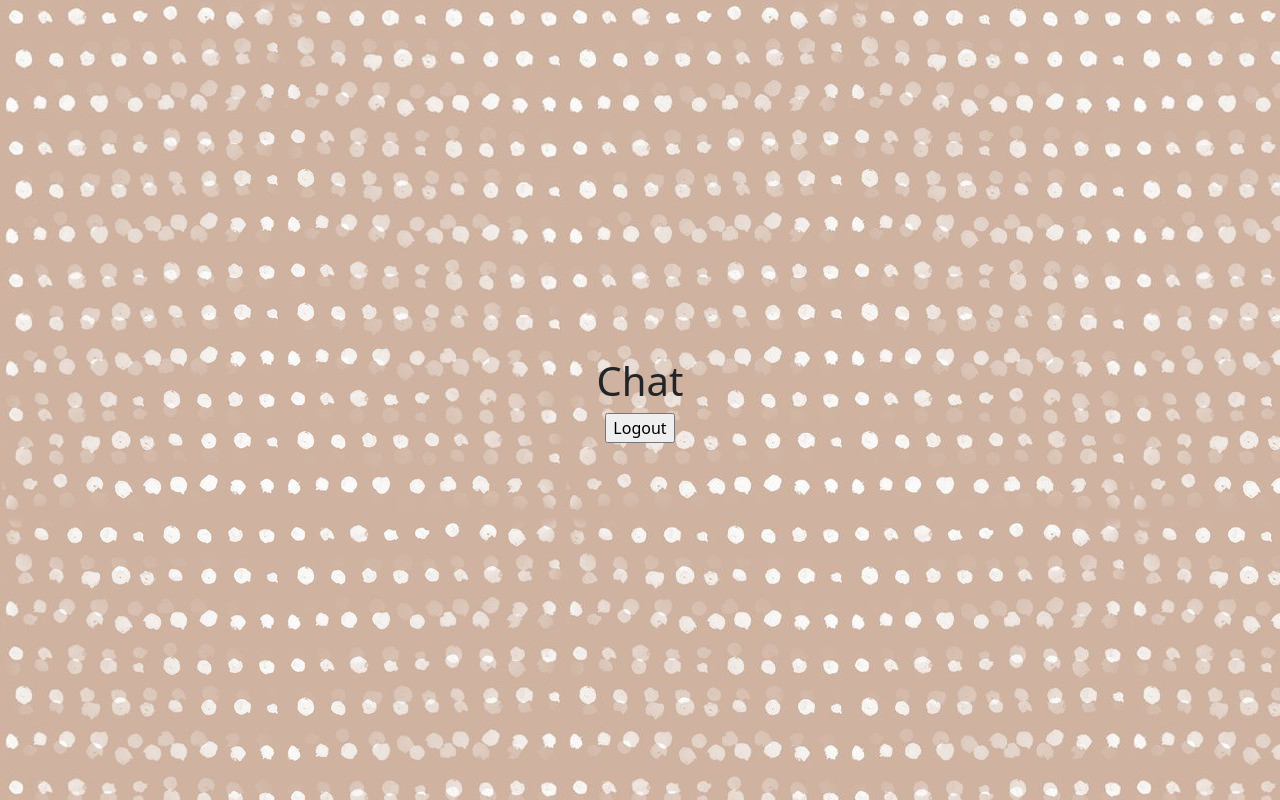
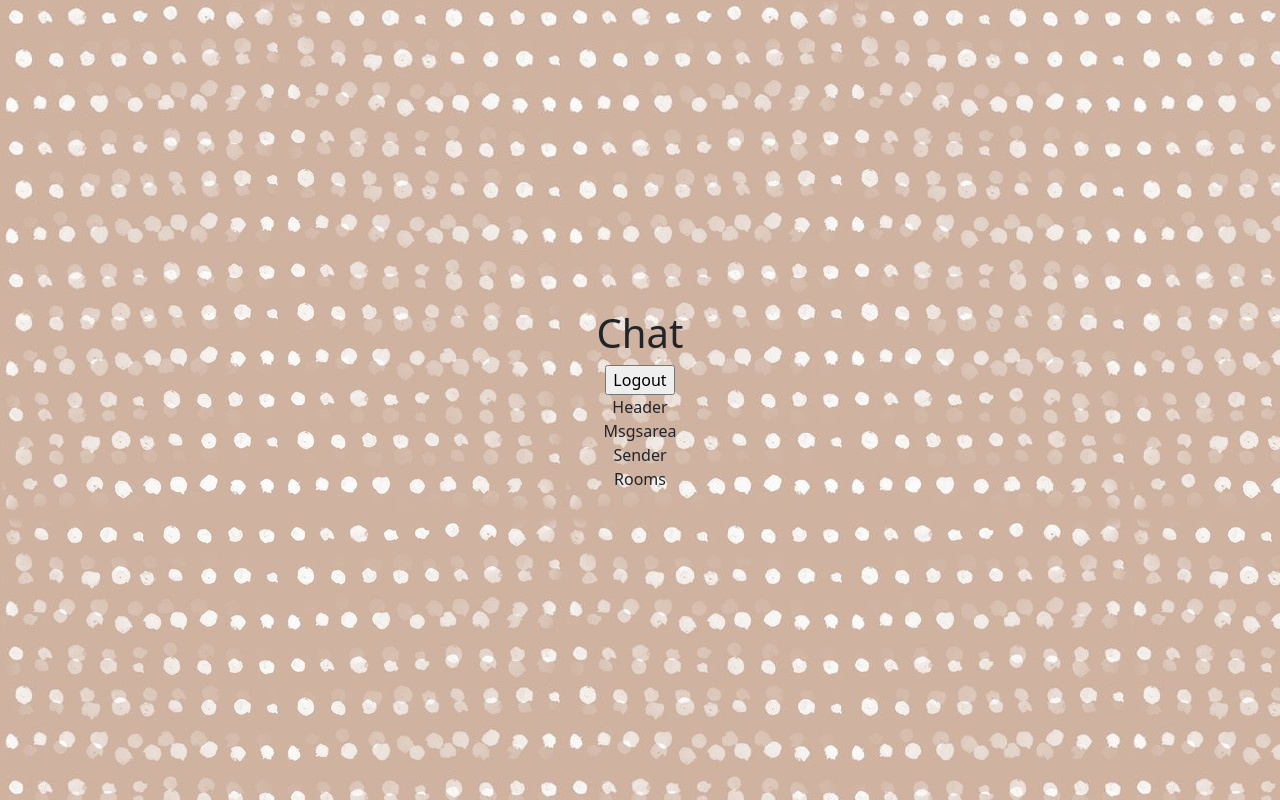
Before and after one commit to Volodimihr/Signal_ChatR_WebApi, a React (Vite) app in the folder signal_chatr_web/: page / in a window 1280 px wide. Built offline with nearby package versions, Linux system fonts and the light colour scheme; sample sign-in values are in the browser's storage.

Commit message:
import components to chat component

```diff
--- a/signal_chatr_web/src/Components/Chat.jsx
+++ b/signal_chatr_web/src/Components/Chat.jsx
@@ -1,5 +1,9 @@
 import React from 'react';
 import { useNavigate } from 'react-router-dom';
+import Header from 'Header';
+import Msgsarea from 'Msgsarea';
+import Sender from 'Sender';
+import Rooms from 'Rooms';
 
 export default function Chat({ userId }) {
 
@@ -11,6 +15,10 @@ export default function Chat({ userId }) {
         <div>
             <h1>Chat</h1>
             <input type='button' onClick={logOutHandle} value='Logout' />
+            <Header />
+            <Msgsarea />
+            <Sender />
+            <Rooms />
         </div>
     )
 }
```
Lines whose indentation alone changed are shown as unchanged.
